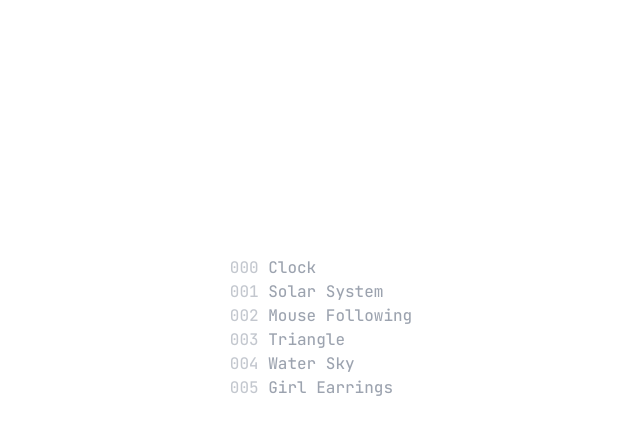
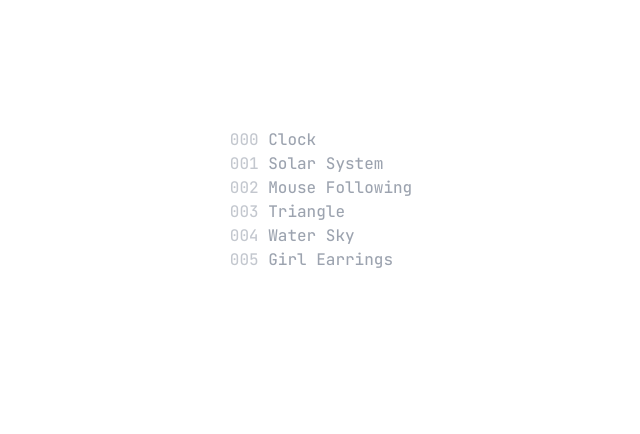
Before and after one commit to Debbl/v.aiwan.run, a React (Vite) app: page / in a window 1280 px wide. Shown: the top 434 px of the page, without its empty margins (319-959 px from the left). Built offline with nearby package versions, Linux system fonts and the light colour scheme.

Commit message:
chore: update App style

```diff
--- a/src/App.tsx
+++ b/src/App.tsx
@@ -3,7 +3,7 @@ import router from "./router";
 
 function App() {
   return (
-    <div className="flex items-center mt-32 flex-col">
+    <div>
       <RouterProvider router={router} />
     </div>
   );
```
